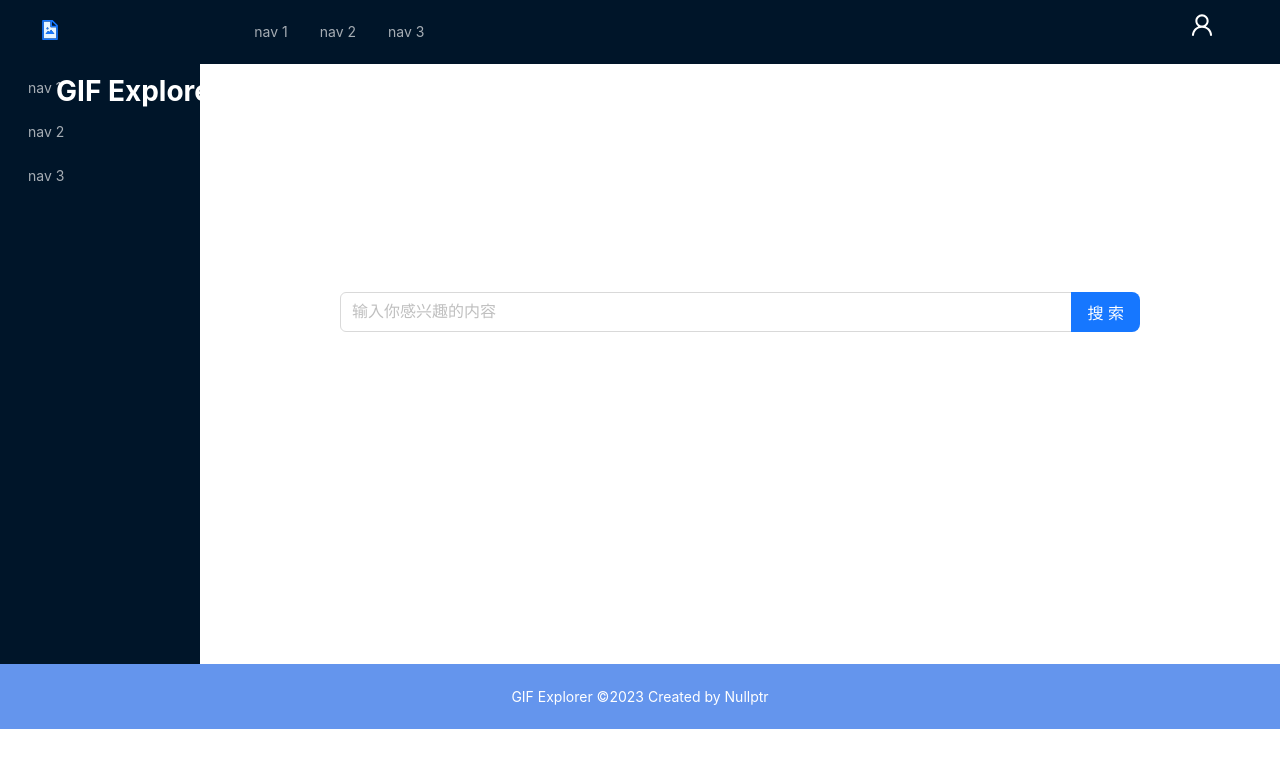
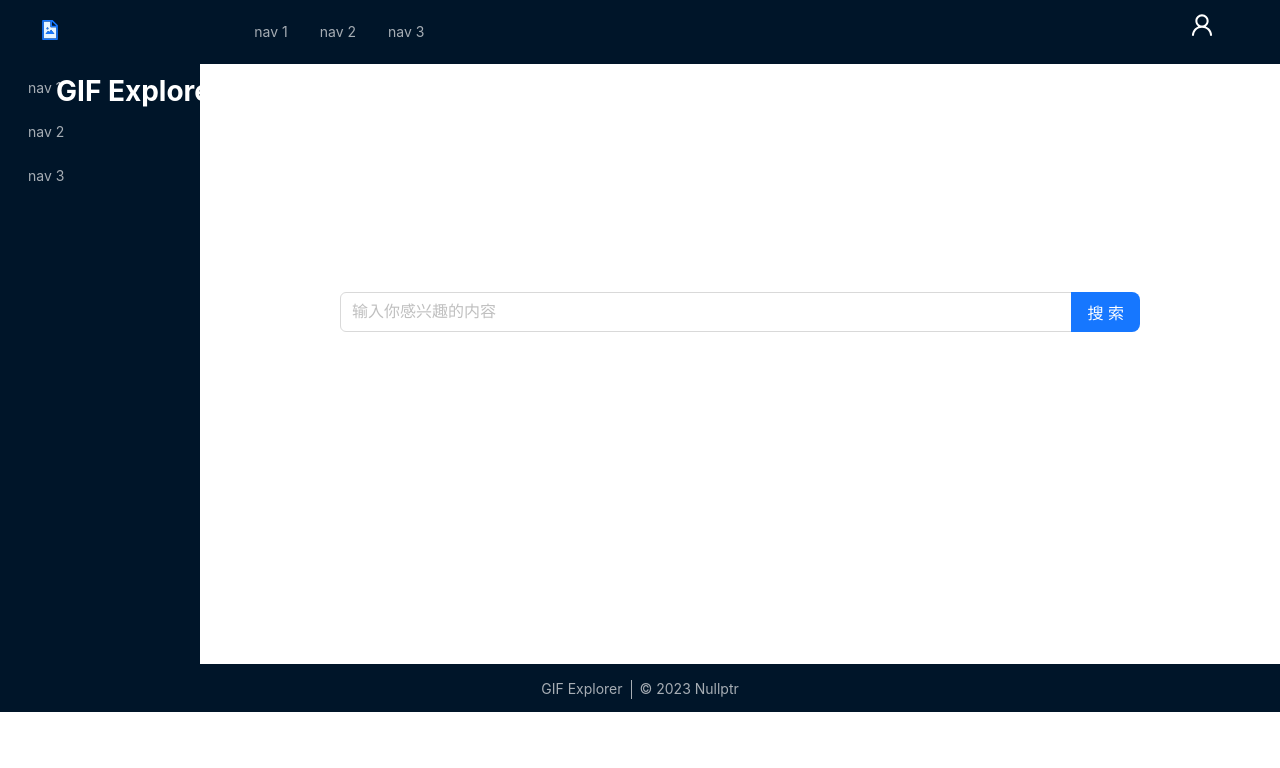
Before and after one commit to chengsx21/GifExplorer-frontend, a Next.js app: page / in a window 1280 px wide. Shown: the top 768 px of the page. Built offline with nearby package versions, Linux system fonts and the light colour scheme.

Commit message:
feat: update footer display

```diff
--- a/src/components/footer.tsx
+++ b/src/components/footer.tsx
@@ -1,18 +1,27 @@
-import { Layout } from 'antd';
+import { Layout, Divider } from 'antd';
 
 const { Footer } = Layout;
 
 const footerStyle: React.CSSProperties = {
-    textAlign: 'center',
-    color: '#fff',
-    backgroundColor: '#6495ED',
+    color: 'rgba(255, 255, 255, 0.65)',
+    backgroundColor: '#001529',
+    padding: 0,
+    height: '48px',
+    display: 'flex',
+    alignItems: 'center',
+    justifyContent: 'center',
 };
 
 // Footer of the index page
 export const MainFooter = () => {
     return (
         <Footer style={footerStyle}>
-            GIF Explorer ©2023 Created by Nullptr
+            GIF Explorer
+            <Divider
+                type="vertical"
+                style={{ height: '40%', borderInlineStart: '1px solid rgba(255, 255, 255, 0.65)', translate: '0 2px'}}
+            />
+            © 2023 Nullptr
         </Footer>
     );
 };
```
